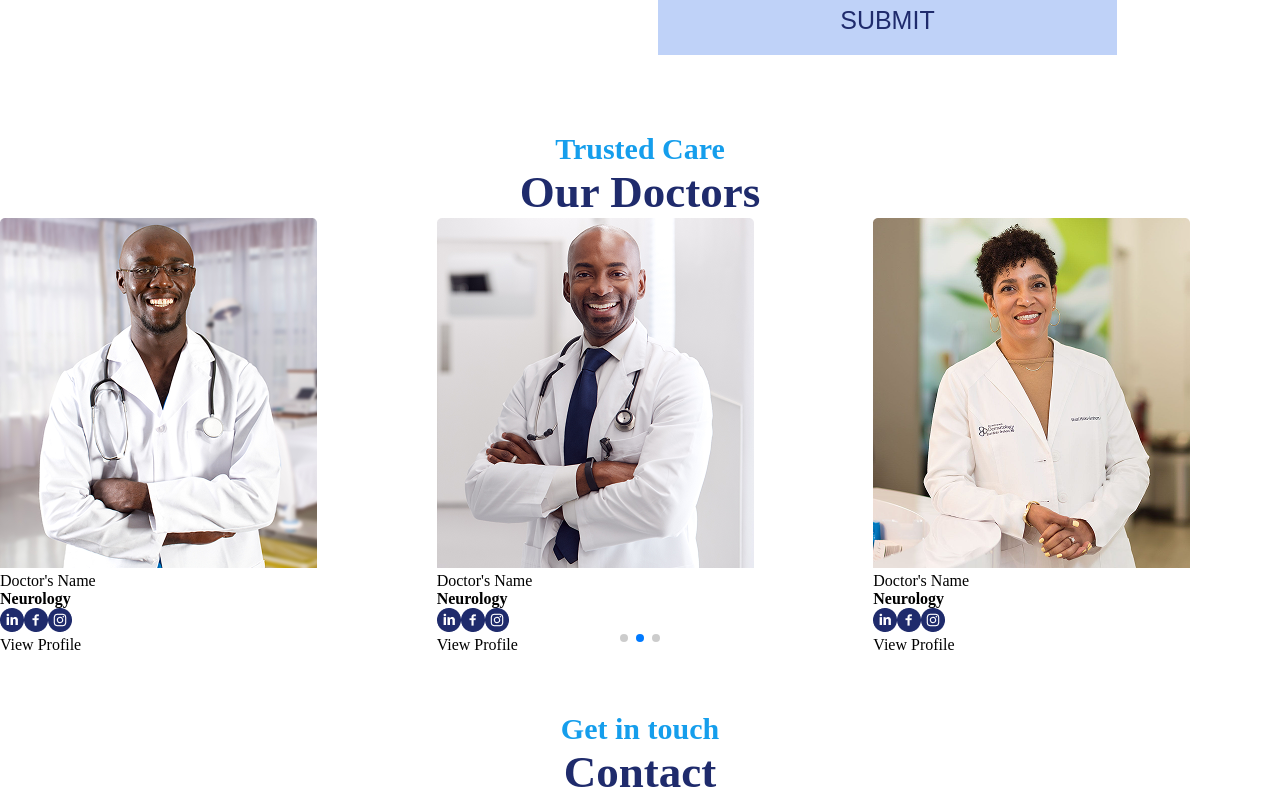
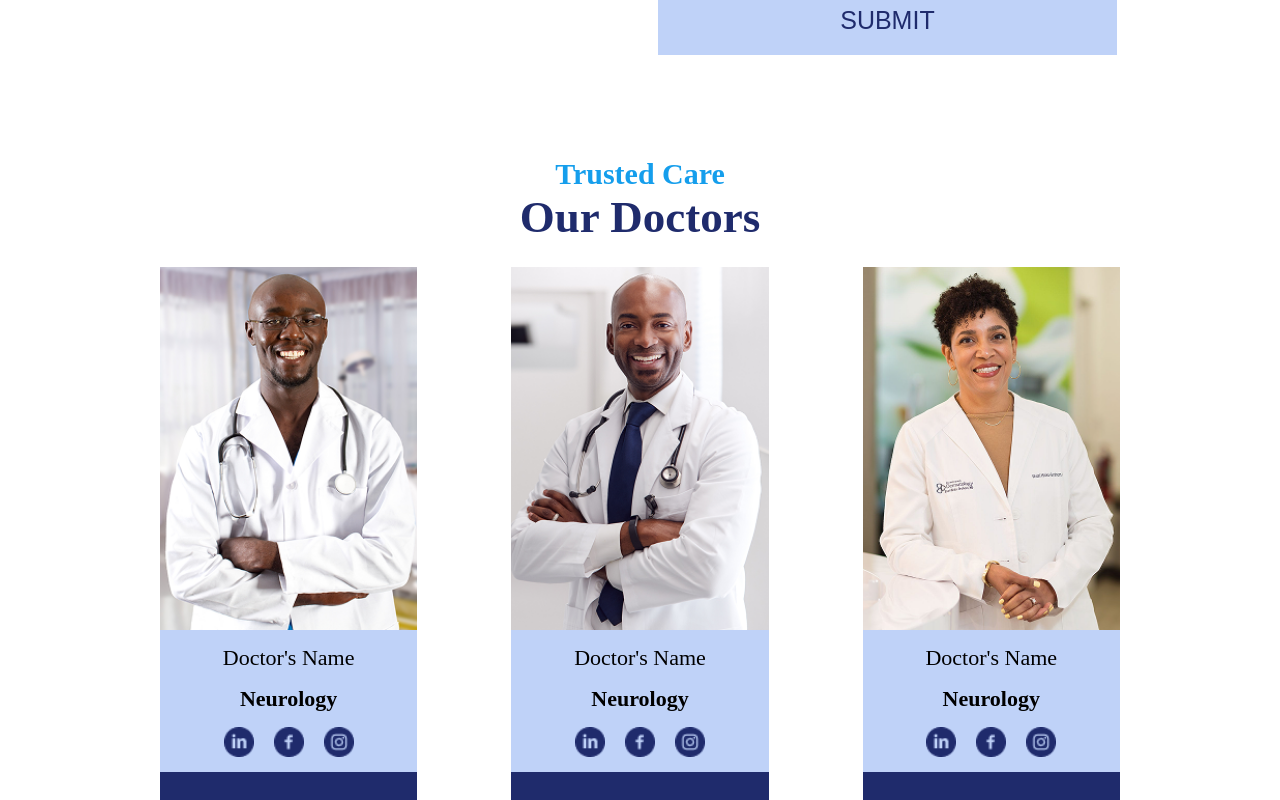
Before and after one commit to Oopmie/React_project3, a React (Vite) app in the folder react-third/: page / in a window 1280 px wide. Shown: the part 3500-4300 px from the top of the page. Built offline with nearby package versions, Linux system fonts and the light colour scheme.

Commit message:
Update P1_sec6.scss

```diff
--- a/react-third/src/components/Page1/P1_sec6/P1_sec6.scss
+++ b/react-third/src/components/Page1/P1_sec6/P1_sec6.scss
@@ -1,8 +1,12 @@
-.P1_sec6{
+.P1_sec6 {
+    display: flex;
+    flex-direction: column;
+    justify-content: space-evenly;
+    height: 100vh;
+    width: 100%;
 
     .text {
         width: 100%;
-        height: 14%;
         display: flex;
         flex-direction: column;
         align-items: center;
@@ -18,4 +22,63 @@
             font-size: 45px;
         }
     }
+
+    .swiper {
+        width: 80%;
+        height: 80%;
+    }
+
+    .swiper-slide {
+        height: 90%;
+        width: 25vw;
+        text-align: center;
+        font-size: 22px;
+        display: flex;
+        flex-direction: column;
+        justify-content: center;
+        align-items: center;
+    }
+
+    .swiper-slide img {
+        display: block;
+        width: 80%;
+        height: 55vh;
+        object-fit: cover;
+    }
+
+    .cian {
+        background-color: #BFD2F8;
+        width: 80%;
+        height: 30%;
+        display: flex;
+        flex-direction: column;
+        justify-content: space-evenly;
+        align-items: center;
+
+        .links {
+            display: flex;
+            align-items: center;
+            justify-content: center;
+
+            img {
+                display: block;
+                margin-right: 10px;
+                margin-left: 10px;
+                width: 30px;
+                height: 30px;
+                object-fit: cover;
+            }
+        }
+    }
+
+    .blue {
+        background-color: #1F2B6C;
+        width: 80%;
+        height: 15%;
+        display: flex;
+        flex-direction: column;
+        justify-content: space-evenly;
+        align-items: center;
+        color: white;
+    }
 }
```
